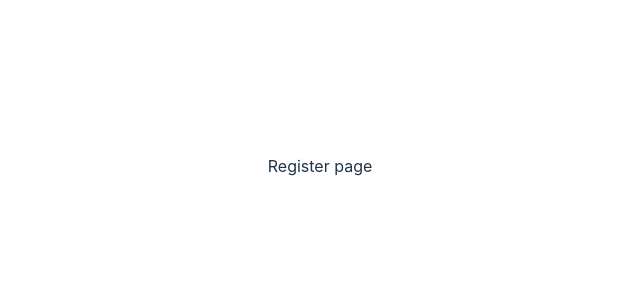
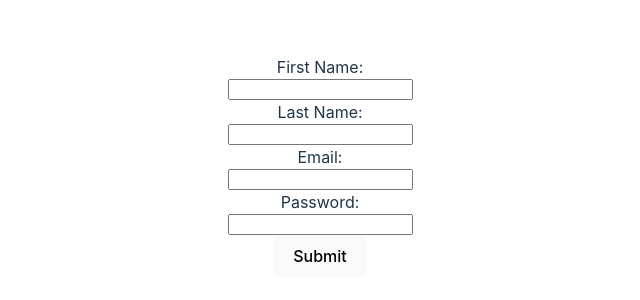
Before and after one commit to The-TMV-fellowship/ShopLister, a React (Vite) app: page /register in a window 1280 px wide. Shown: the part 234-534 px from the top of the page, without its empty margins (320-960 px from the left). Built offline with nearby package versions, Linux system fonts and the light colour scheme.

Commit message:
🔒️added formchecking to register page

```diff
--- a/package.json
+++ b/package.json
@@ -14,9 +14,11 @@
     "@emotion/styled": "^11.11.0",
     "@mui/icons-material": "^5.13.7",
     "@mui/material": "^5.13.7",
+    "formik": "^2.4.2",
     "node-sass": "^9.0.0",
     "react": "^18.2.0",
-    "react-dom": "^18.2.0"
+    "react-dom": "^18.2.0",
+    "yup": "^1.2.0"
   },
   "devDependencies": {
     "@types/react": "^18.2.14",
--- a/src/Register/RegisterPage.scss
+++ b/src/Register/RegisterPage.scss
@@ -1 +1,12 @@
-@import './../variables';
+@import "./../variables";
+
+.error-message {
+  color: red;
+  font-size: 14px;
+  margin-top: 4px;
+}
+
+.registerFormField {
+  display: flex;
+  flex-direction: column;
+}
--- a/src/Register/RegisterPage.tsx
+++ b/src/Register/RegisterPage.tsx
@@ -1,7 +1,75 @@
+import { ErrorMessage, Field, Form, Formik } from "formik";
+import { RegisterFormData } from "../interfaces/types";
+import "./RegisterPage.scss";
+import { validateForm, validationSchema } from "./RegisterPageLogic";
+
 export default function RegisterPage() {
+  const initialValues: RegisterFormData = {
+    firstName: "",
+    lastName: "",
+    email: "",
+    password: "",
+  };
+
+  const handleSubmit = async (values: RegisterFormData) => {
+    const validationErrors = await validateForm(values);
+
+    if (Object.keys(validationErrors).length === 0) {
+      console.log("Form is valid");
+    } else {
+      console.log("Form validation errors:", validationErrors);
+    }
+  };
+
   return (
-    <>
-      <p>Register page</p>
-    </>
+    <Formik
+      initialValues={initialValues}
+      onSubmit={handleSubmit}
+      validationSchema={validationSchema}
+    >
+      <Form>
+        <div className="registerFormField">
+          <label htmlFor="firstName">First Name:</label>
+          <Field type="text" name="firstName" />
+          <ErrorMessage
+            name="firstName"
+            component="div"
+            className="error-message"
+          />
+        </div>
+
+        <div className="registerFormField">
+          <label htmlFor="lastName">Last Name:</label>
+          <Field type="text" name="lastName" />
+          <ErrorMessage
+            name="lastName"
+            component="div"
+            className="error-message"
+          />
+        </div>
+
+        <div className="registerFormField">
+          <label htmlFor="email">Email:</label>
+          <Field type="email" name="email" />
+          <ErrorMessage
+            name="email"
+            component="div"
+            className="error-message"
+          />
+        </div>
+
+        <div className="registerFormField">
+          <label htmlFor="password">Password:</label>
+          <Field type="password" name="password" />
+          <ErrorMessage
+            name="password"
+            component="div"
+            className="error-message"
+          />
+        </div>
+
+        <button type="submit">Submit</button>
+      </Form>
+    </Formik>
   );
 }
--- /dev/null
+++ b/src/Register/RegisterPageLogic.ts
@@ -0,0 +1,28 @@
+import * as Yup from "yup";
+import { RegisterFormData } from "../interfaces/types";
+
+export const validationSchema: Yup.ObjectSchema<RegisterFormData> = Yup.object({
+  firstName: Yup.string().required("First Name is required"),
+  lastName: Yup.string().required("Last Name is required"),
+  email: Yup.string().email("Invalid email").required("Email is required"),
+  password: Yup.string()
+    .min(6, "Password must be at least 6 characters")
+    .required("Password is required"),
+});
+
+export const validateForm = async (values: RegisterFormData) => {
+  try {
+    await validationSchema.validate(values, { abortEarly: false });
+    return {};
+  } catch (error) {
+    const validationErrors: { [key: string]: string } = {};
+    if (error instanceof Yup.ValidationError) {
+      error.inner.forEach((err) => {
+        if (err.path && err.message) {
+          validationErrors[err.path] = err.message;
+        }
+      });
+    }
+    return validationErrors;
+  }
+};
--- a/src/WelcomePage/WelcomePage.scss
+++ b/src/WelcomePage/WelcomePage.scss
@@ -69,7 +69,7 @@ $base-hue: 244;
 @for $i from 1 through $total {
   $z: (random(360) * 1deg);
   $y: (random(360) * 1deg);
-  $hue: ((40 / $total * $i) + $base-hue);
+  $hue: calc(40 / #{$total} * #{$i} + #{$base-hue});
 
   .c:nth-child(#{$i}) {
     animation: orbit#{$i} $time infinite;
--- /dev/null
+++ b/src/interfaces/types.ts
@@ -0,0 +1,6 @@
+export interface RegisterFormData {
+  firstName: string;
+  lastName: string;
+  password: string;
+  email: string;
+}
```
Also changed, not shown: 1 other file (tests, documents, lock files or other folders).
